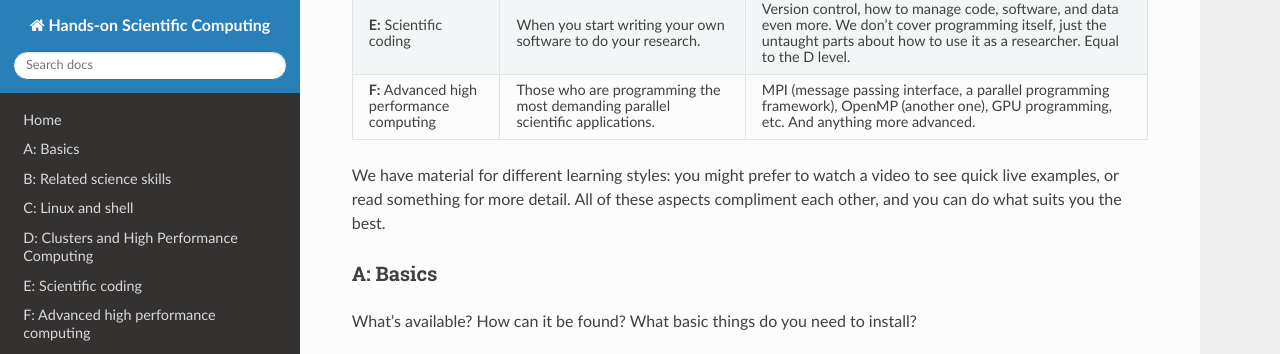
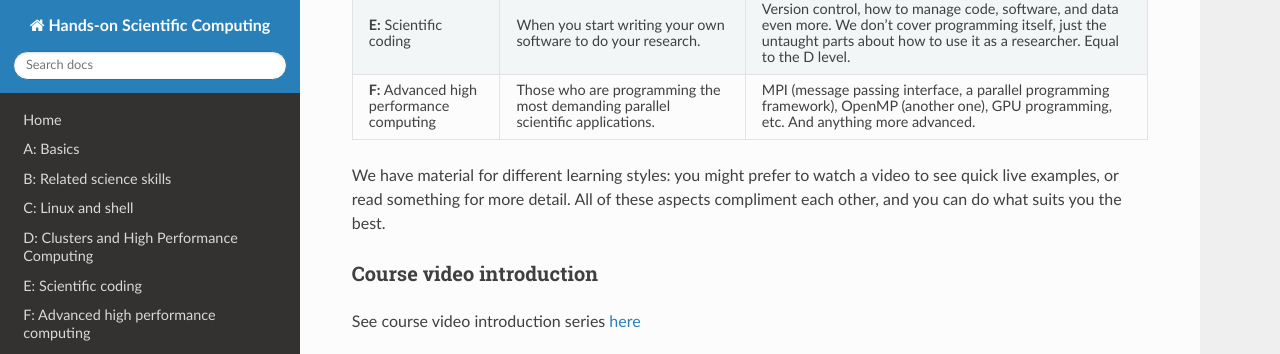
Before and after one commit to coderefinery/handsonscicomp, a Sphinx documentation site: the page built from source/index.rst, in a window 1280 px wide and 900 px high, scrolled down 1552 px, cut to the strip 0-354 px from the top of the window. Built offline with Sphinx 7.4.7 and the Read the Docs theme 2.0.0, drawn with Linux system fonts in a browser that asks for light colours.

Commit message:
added link to video series playlist

```diff
--- a/source/index.rst
+++ b/source/index.rst
@@ -105,6 +105,11 @@ We have material for different learning styles: you might prefer to
 watch a video to see quick live examples, or read something for more
 detail.  All of these aspects compliment each other, and you can do
 what suits you the best.
+
+Course video introduction
+~~~~~~~~~~~~~~~~~~~~~~~~~
+
+See course video introduction series `here <https://www.youtube.com/playlist?list=PLZLVmS9rf3nOkAFz63oKNSOKk7N47PoSJ>`__
 
 
 .. _course:
```
